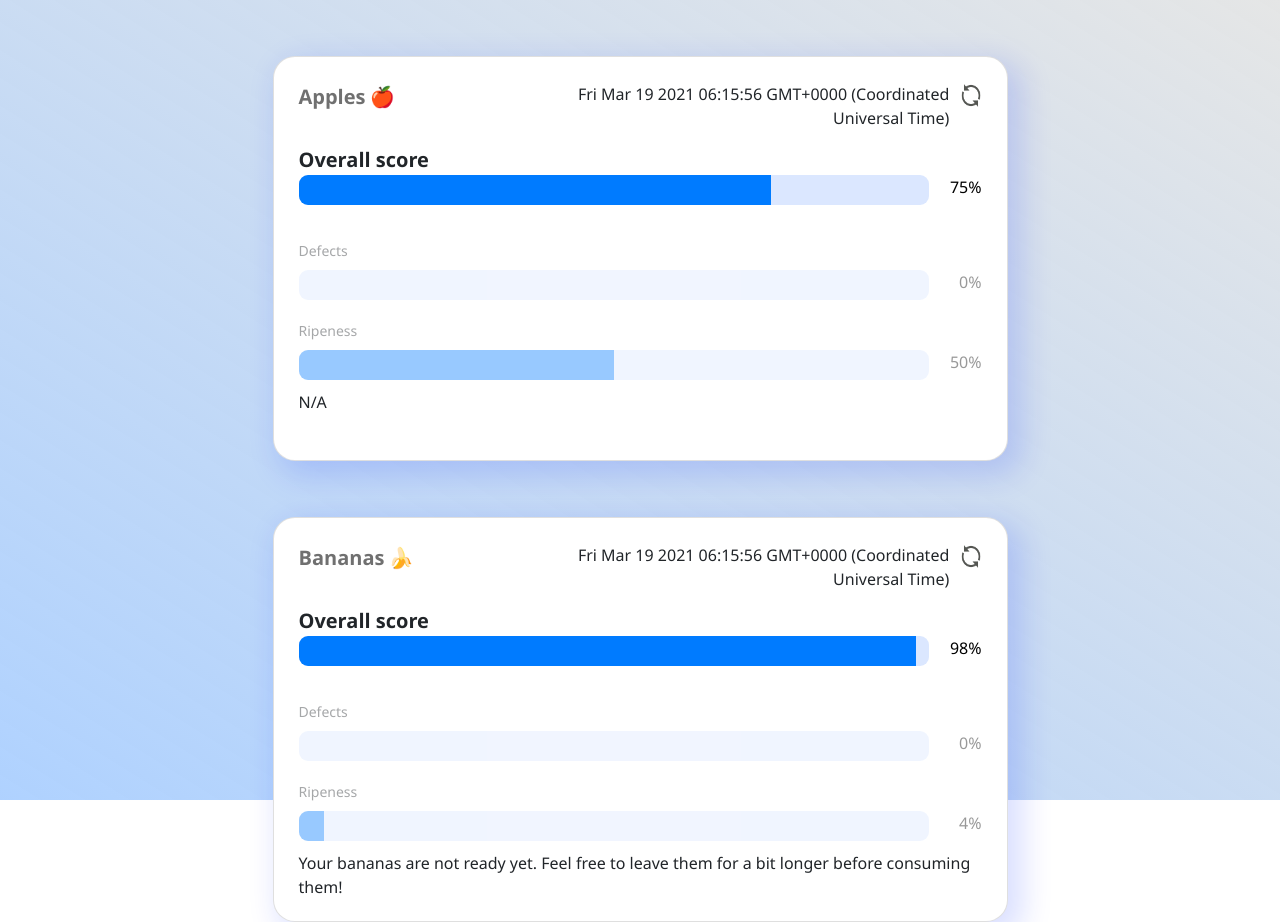
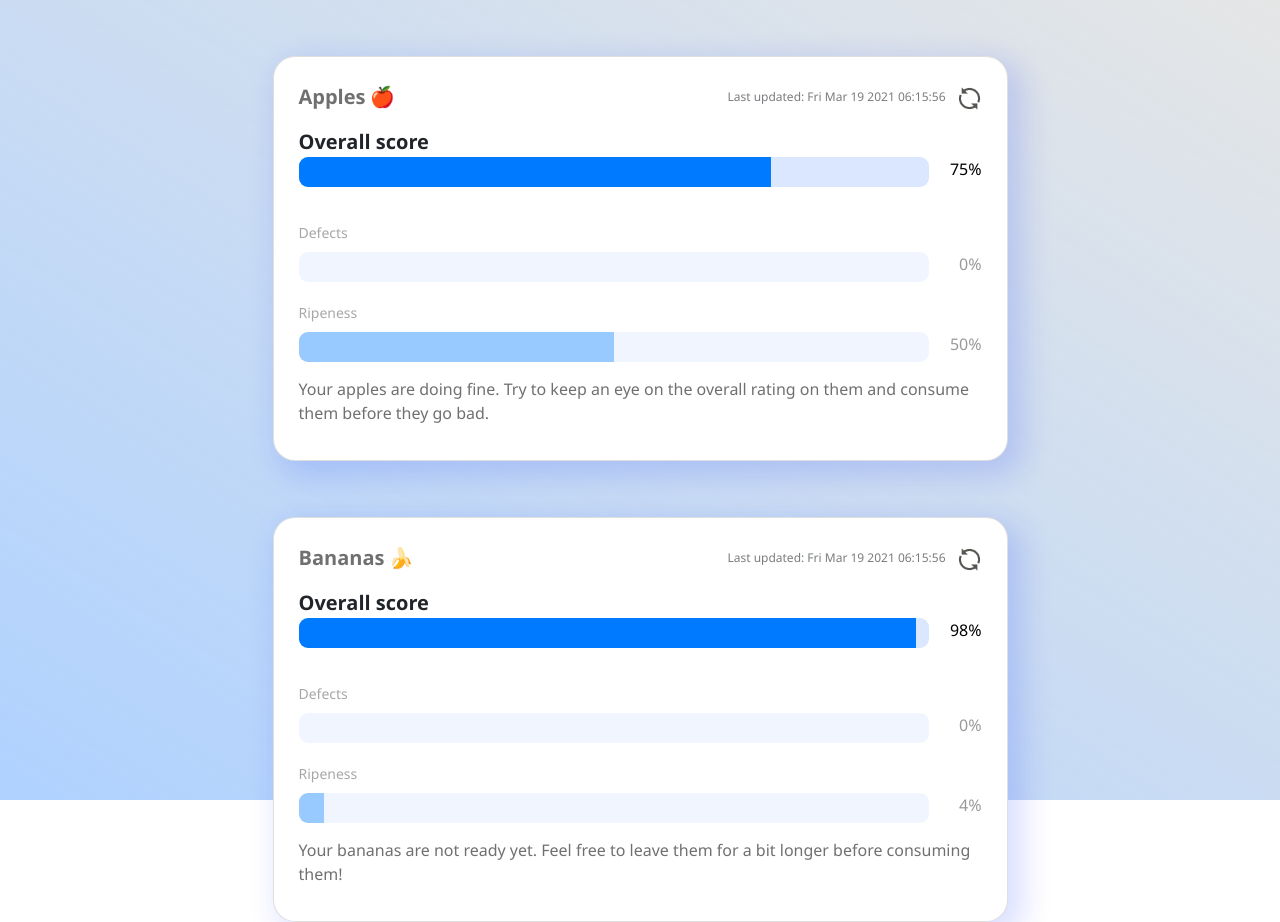
Before and after one commit to kylewuu/AI-For-Future-Business-Challenge-Web-Page, a React (Create React App) app: page / in a window 1280 px wide. Built offline with nearby package versions, Linux system fonts and the light colour scheme; no server answers.

Commit message:
add notes handler and format date

```diff
--- a/src/Cards/Card.js
+++ b/src/Cards/Card.js
@@ -38,7 +38,6 @@ class Card extends React.Component {
     if (this.isApple) {
       const newStatus = await this.getStatus();
       const data = await newStatus.json();
-      console.log(data);
 
       var progressNew = 100 * (data.damaged_apples_count)/(data.total_apples_count==0?1:data.total_apples_count);
       var newState = {...this.state};
@@ -51,10 +50,23 @@ class Card extends React.Component {
 
     else {
       var newState = {...this.state};
-      newState.defectRating = Math.floor(progressNew);
       newState.date = new Date();
       this.setState(state => ({...newState}));
     }
+  }
+
+  getDate() {
+    var date = this.state.date.toString();
+    var dateArray = date.split(" ");
+    var dateString = "";
+    for (var i = 0;i < 5; i++) {
+      dateString = dateString.concat(dateArray[i]);
+      dateString = dateString.concat(" ");
+      console.log(dateString);
+    }
+
+    console.log(dateString);
+    return dateString;
   }
 
   render() {
@@ -63,7 +75,7 @@ class Card extends React.Component {
         <div class="title-container">
           <div><span class="title-text">{this.props.title}</span> <span class="title-emoji">{this.props.emoji}</span></div>
           <div class="title-update-container">
-            <div class="last-updated-text">{this.state.date.toString()}</div>
+            <div class="last-updated-text">Last updated: {this.getDate()}</div>
             <div class="refresh-button" onClick={this.refreshOnClick}><img class="refresh-icon" src={refreshLogo} alt="refresh"></img></div>
           </div>
         </div>
@@ -117,7 +129,23 @@ class Card extends React.Component {
     var ripeness = 100 - this.state.ripenessRating;
     var overallRating = (defects + ripeness) / 2;
     this.state.overallRating = Math.floor(overallRating);
+
+    if (this.isApple) {
+      if (this.state.overallRating > 75) {
+        this.state.notes = "Your apples are fairly ripe with minimal defects. Overall rating is high, try to eat your apples while they're still good!";
+      }
+
+      else if (this.state.defectRating > 50) {
+        this.state.notes = "Your apples have a lot of defects. Try to eat or use your apples before they get any worse.";
+      }
+
+      else {
+        this.state.notes = "Your apples are doing fine. Try to keep an eye on the overall rating on them and consume them before they go bad.";
+      }
+    }
   }
+
+
 }
 
 
--- a/src/Cards/Cards.css
+++ b/src/Cards/Cards.css
@@ -35,11 +35,14 @@
   flex-direction: row;
   justify-content: flex-end;
   width: 450px;
+  align-items: center;
 }
 
 .last-updated-text {
   text-align: end;
   margin-right: 11px;
+  opacity: 0.6;
+  font-size: 12px;
 }
 
 .refresh-button {
@@ -53,5 +56,6 @@
 }
 
 .notes {
-  margin-top: 10px;
+  margin-top: 15px;
+  color: #707070;
 }
```
